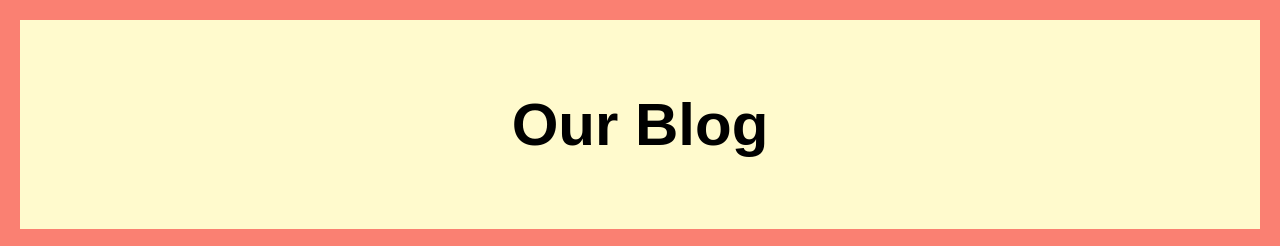
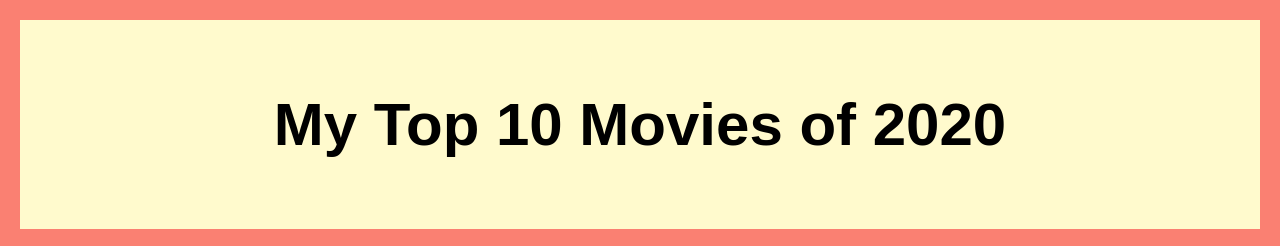
Before and after one commit to Ameera1404/MyBlog, a plain HTML site: page index.html in a window 1280 px wide. Shown: the top 246 px of the page. Drawn offline with Linux system fonts and the light colour scheme.

Commit message:
Update index.html

```diff
--- a/index.html
+++ b/index.html
@@ -8,7 +8,7 @@
 <body>
 
  <header>
- 	<h1>Our Blog</h1>
+ 	<h1>My Top 10 Movies of 2020</h1>
  </header>
  <div class="row">
  	<div class="left-column">
```
